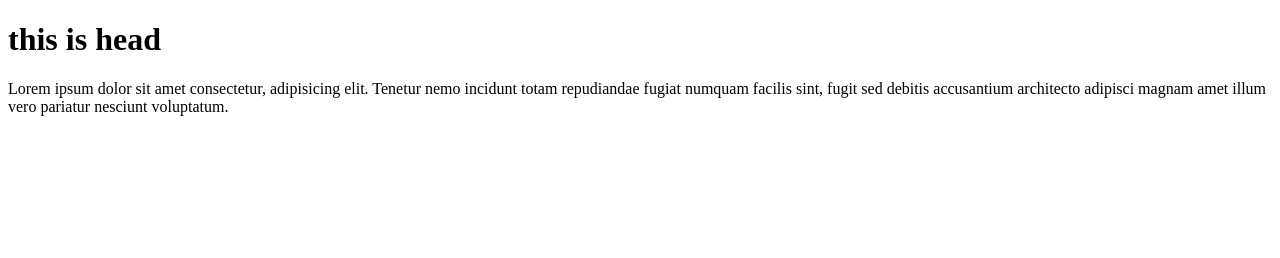
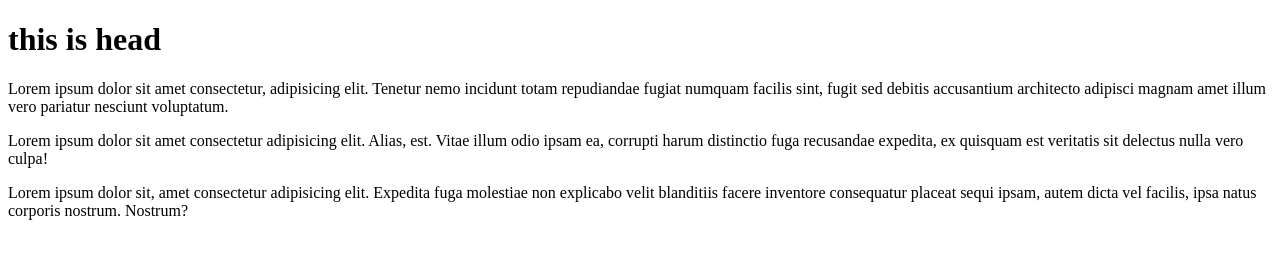
Before and after one commit to shamimsultan2/third-project, a plain HTML site: page index.html in a window 1280 px wide. Drawn offline with Linux system fonts and the light colour scheme.

Commit message:
third project

```diff
--- a/index.html
+++ b/index.html
@@ -8,5 +8,7 @@
 <body>
     <h1>this is head</h1>
     <p>Lorem ipsum dolor sit amet consectetur, adipisicing elit. Tenetur nemo incidunt totam repudiandae fugiat numquam facilis sint, fugit sed debitis accusantium architecto adipisci magnam amet illum vero pariatur nesciunt voluptatum.</p>
+    <p>Lorem ipsum dolor sit amet consectetur adipisicing elit. Alias, est. Vitae illum odio ipsam ea, corrupti harum distinctio fuga recusandae expedita, ex quisquam est veritatis sit delectus nulla vero culpa!</p>
+    <p>Lorem ipsum dolor sit, amet consectetur adipisicing elit. Expedita fuga molestiae non explicabo velit blanditiis facere inventore consequatur placeat sequi ipsam, autem dicta vel facilis, ipsa natus corporis nostrum. Nostrum?</p>
 </body>
 </html>
```
